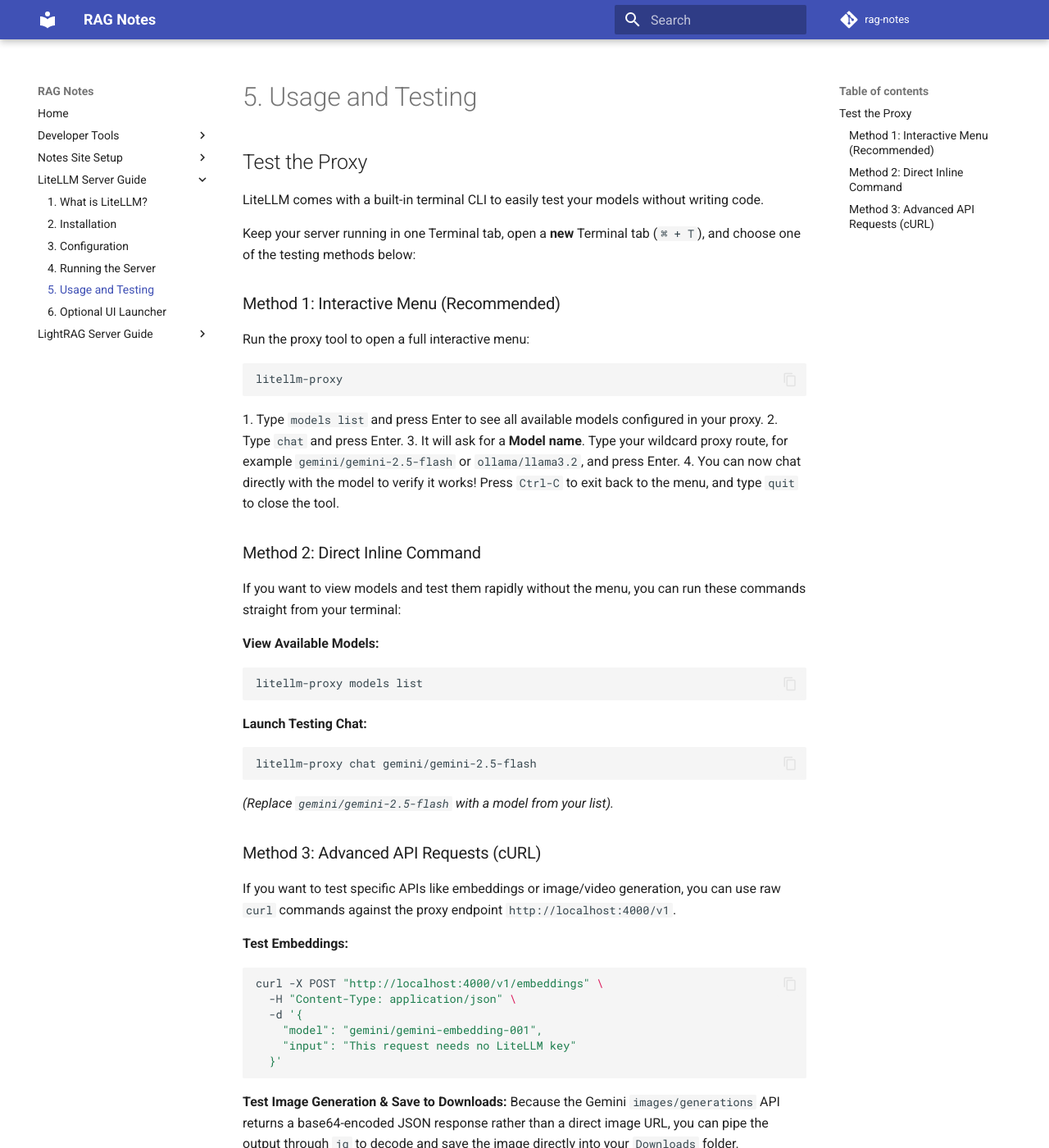
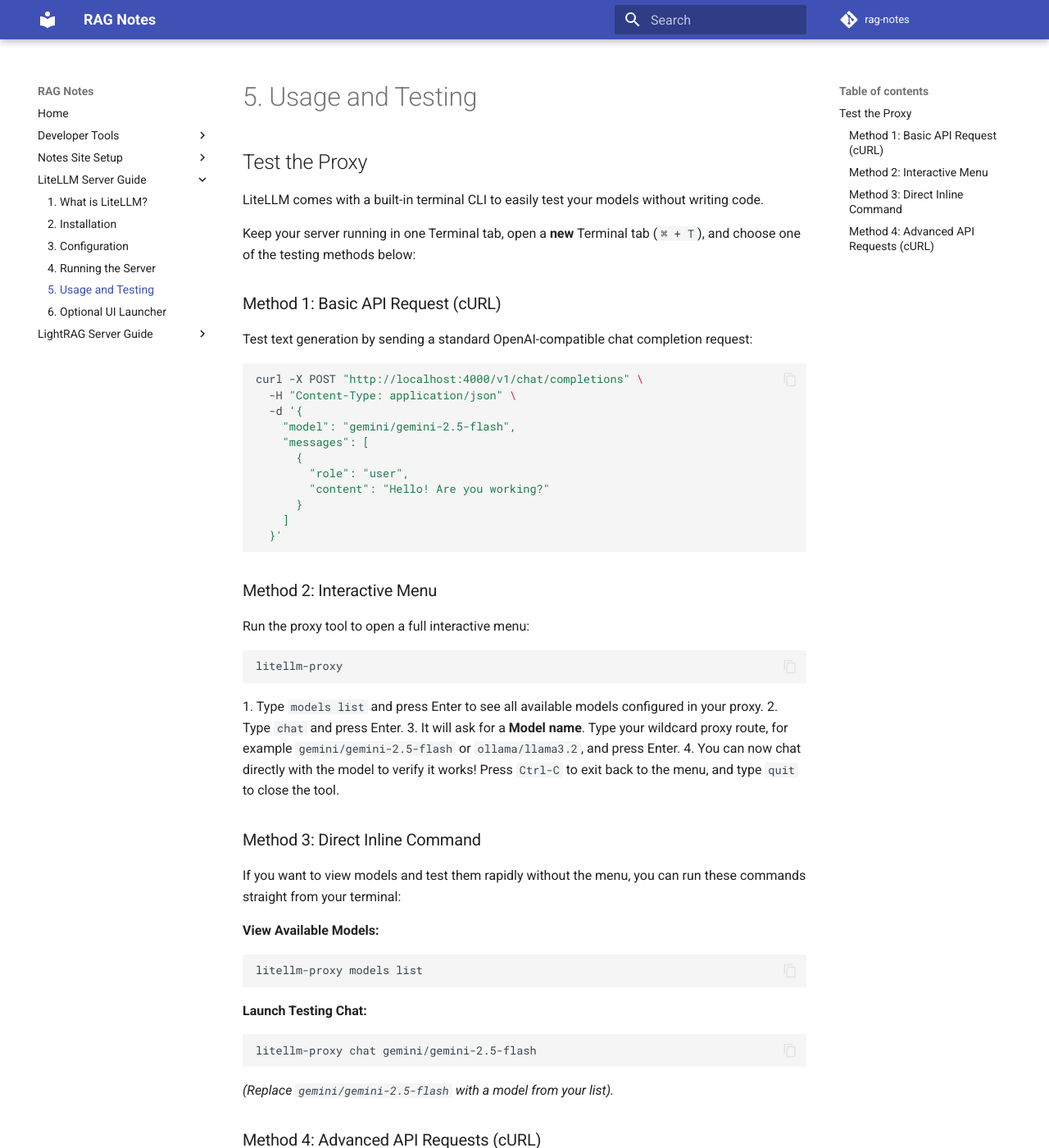
Before and after one commit to kbhatiya999/rag-notes, an MkDocs documentation site: the page built from docs/litellm/5-usage-and-testing.md, in a window 1280 px wide and 1400 px high. Shown: the whole window at 82% size. Built offline with MkDocs 1.6.1 and Material for MkDocs 9.7.7, drawn with Linux system fonts in a browser that asks for light colours; comment, search, counter and statistics services are not loaded.

Commit message:
Made cURL chat completion the primary Method 1 test for LiteLLM.

````diff
--- a/docs/litellm/5-usage-and-testing.md
+++ b/docs/litellm/5-usage-and-testing.md
@@ -5,7 +5,24 @@
 
 Keep your server running in one Terminal tab, open a **new** Terminal tab (`⌘ + T`), and choose one of the testing methods below:
 
-### Method 1: Interactive Menu (Recommended)
+### Method 1: Basic API Request (cURL)
+Test text generation by sending a standard OpenAI-compatible chat completion request:
+
+```bash
+curl -X POST "http://localhost:4000/v1/chat/completions" \
+  -H "Content-Type: application/json" \
+  -d '{
+    "model": "gemini/gemini-2.5-flash",
+    "messages": [
+      {
+        "role": "user",
+        "content": "Hello! Are you working?"
+      }
+    ]
+  }'
+```
+
+### Method 2: Interactive Menu
 Run the proxy tool to open a full interactive menu:
 ```bash
 litellm-proxy
@@ -29,7 +46,7 @@
 ```
 *(Replace `gemini/gemini-2.5-flash` with a model from your list).*
 
-### Method 3: Advanced API Requests (cURL)
+### Method 4: Advanced API Requests (cURL)
 If you want to test specific APIs like embeddings or image/video generation, you can use raw `curl` commands against the proxy endpoint `http://localhost:4000/v1`.
 
 **Test Embeddings:**
````
Also changed, not shown: other parts of docs/litellm/5-usage-and-testing.md (+1 -1 lines).
